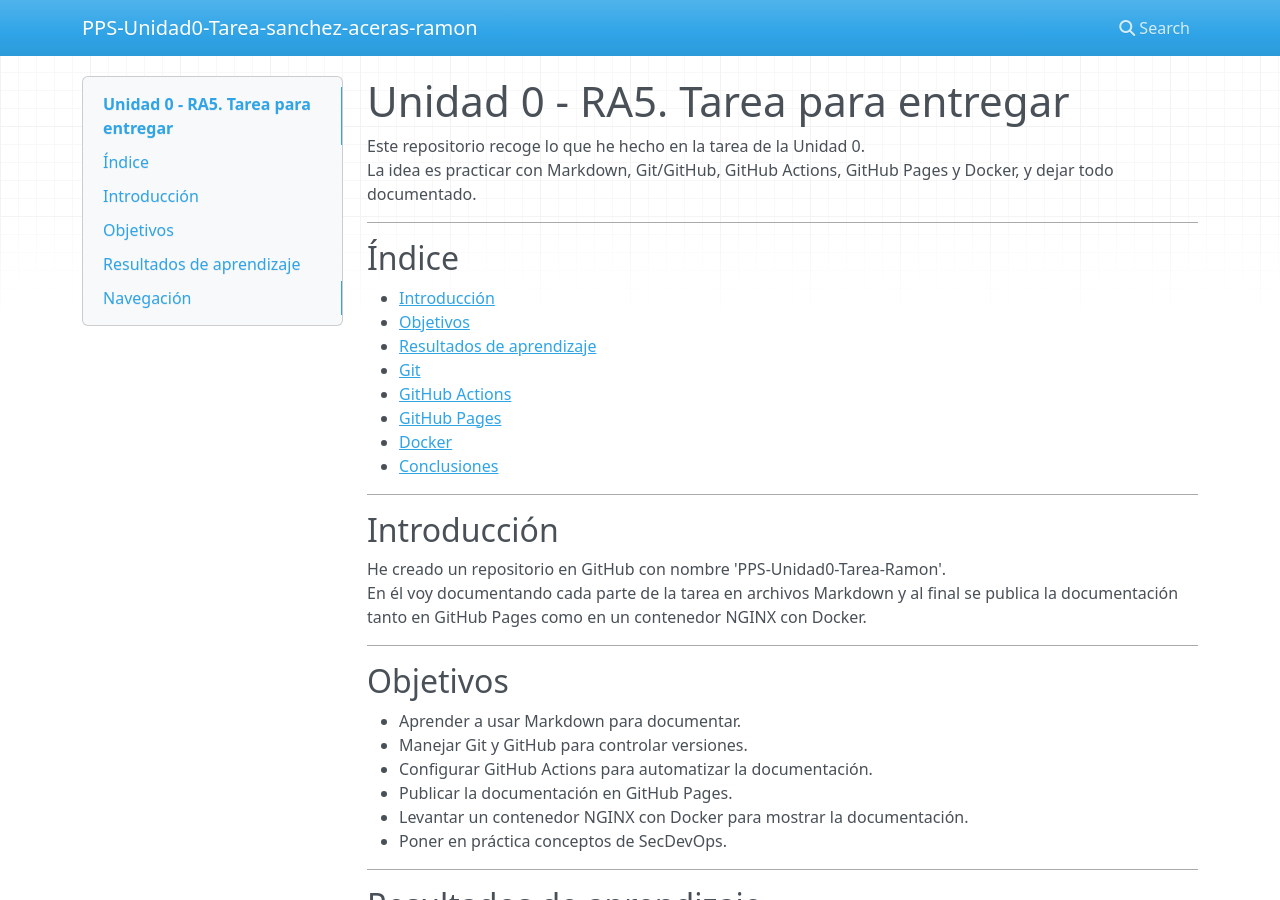
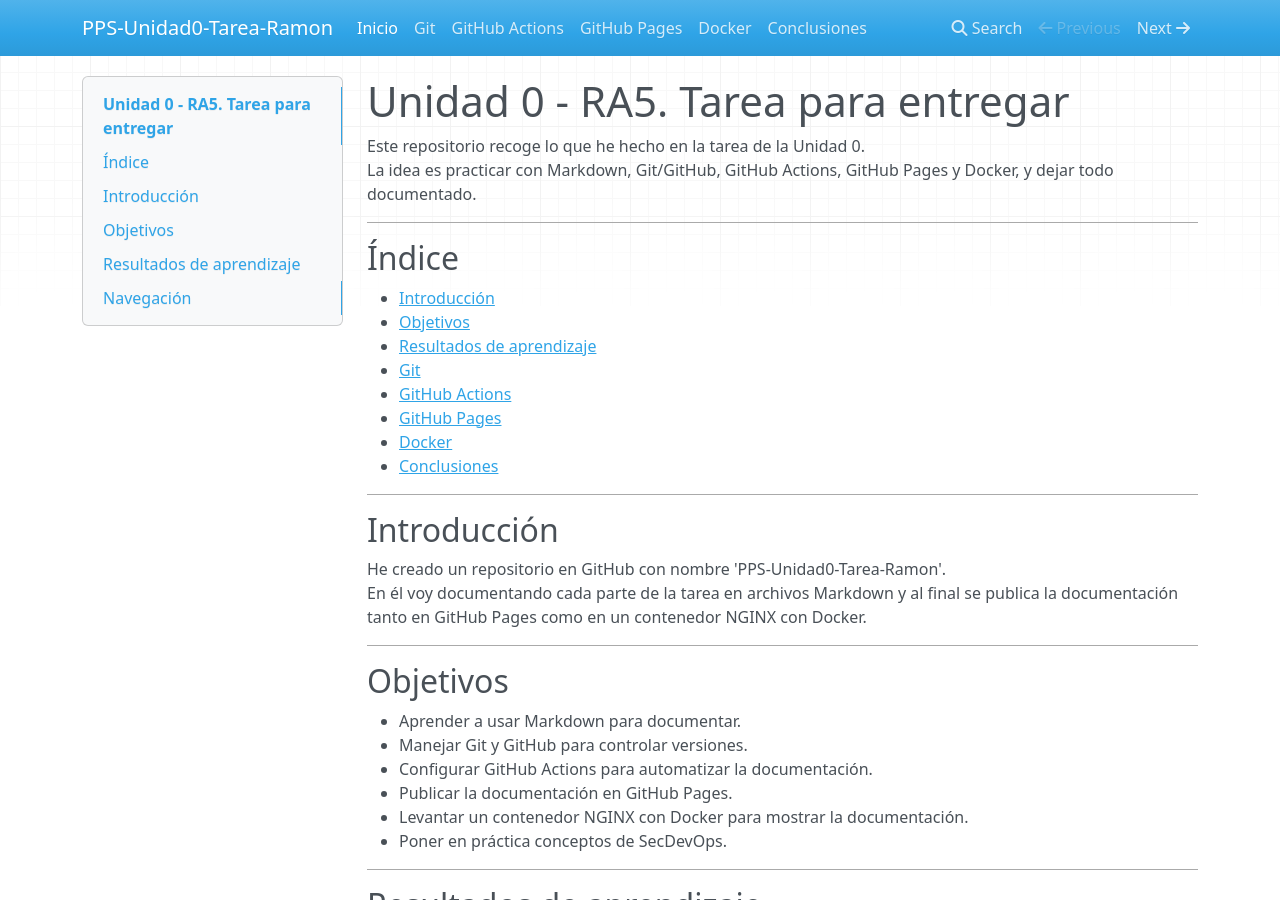
Before and after one commit to vjp-RamonSA/PPS-Unidad0-Tarea-Ramon, an MkDocs documentation site: the page built from docs/index.md, in a window 1280 px wide and 900 px high. Built offline with MkDocs 1.6.1, drawn with Linux system fonts in a browser that asks for light colours; nearby versions of some CDN libraries.

Commit message:
Update site name and navigation in mkdocs.yml

```diff
--- a/mkdocs.yml
+++ b/mkdocs.yml
@@ -1,4 +1,9 @@
-site_name: PPS-Unidad0-Tarea-sanchez-aceras-ramon
+site_name: PPS-Unidad0-Tarea-Ramon
 nav:
-  - Home: index.md
+  - Inicio: index.md
+  - Git: git.md
+  - GitHub Actions: gitActions.md
+  - GitHub Pages: gitPages.md
+  - Docker: docker.md
+  - Conclusiones: conclusiones.md
 docs_dir: docs
```
